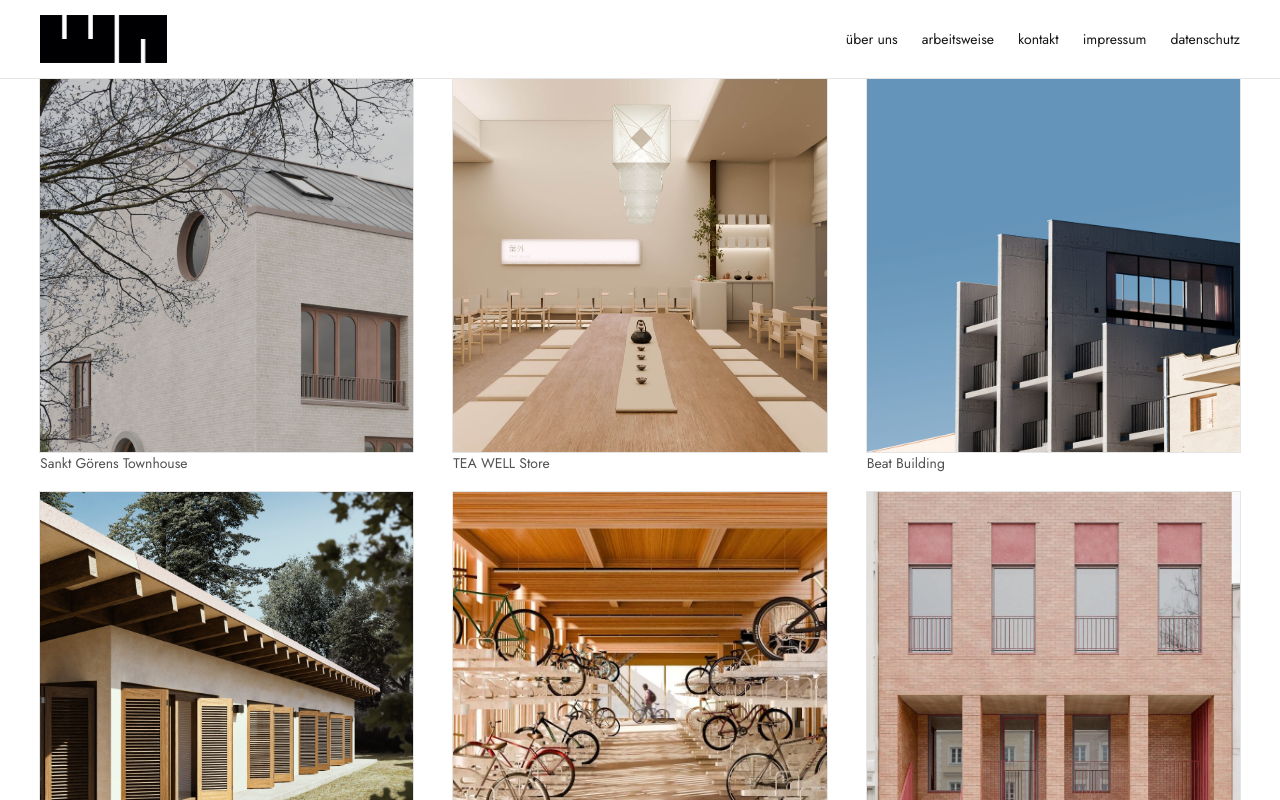
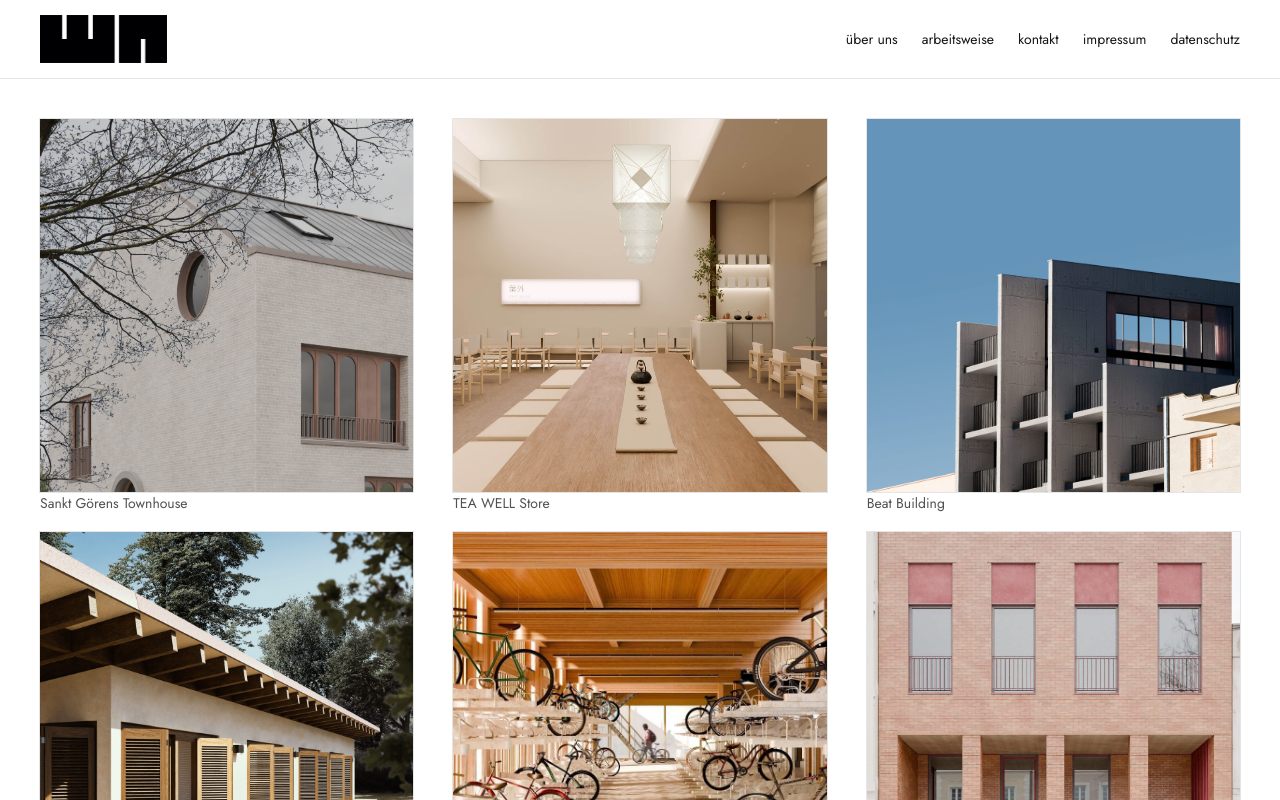
Before and after one commit to bobohatt/archviz-portfolio, a Next.js app: page /home in a window 1280 px wide. Shown: the top 800 px of the page. Built offline with nearby package versions, Linux system fonts and the light colour scheme.

Commit message:
Match top spacing above project grid to project gap

```diff
--- a/app/home/page.tsx
+++ b/app/home/page.tsx
@@ -63,7 +63,7 @@ export default function HomePage() {
       </header>
 
 
-    <section id="work" className="px-[40px] max-w-[2000px] mx-auto">
+    <section id="work" className="px-[40px] pt-[40px] max-w-[2000px] mx-auto">
             <div className="grid grid-cols-1 md:grid-cols-2 lg:grid-cols-3 gap-[40px] relative">
             {PROJECTS.map((p) => (
                 <div key={p.id} className="relative">
```
